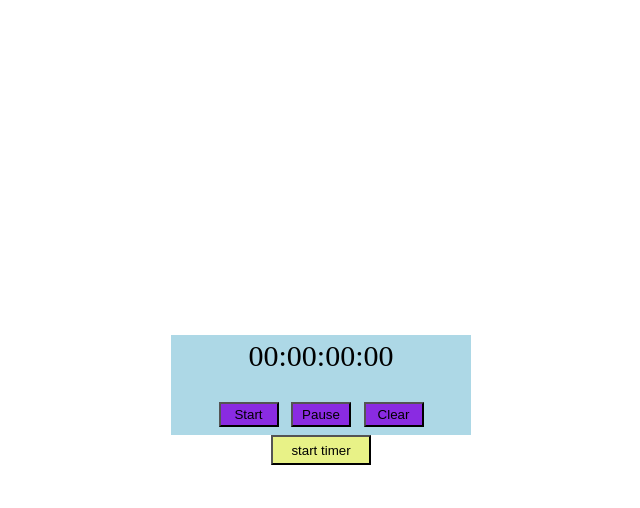
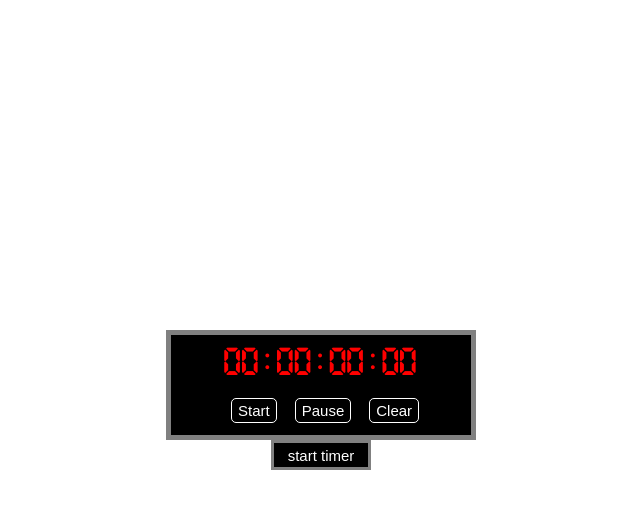
Before and after one commit to sahlct/stopwatch, a plain HTML site: page index.html in a window 1280 px wide. Both pictures are taken after a click on the button "start timer". Shown: the whole page, without its empty margins (319-959 px from the left). Drawn offline with Linux system fonts and the light colour scheme.

Commit message:
digitalfont

```diff
--- a/style.css
+++ b/style.css
@@ -1,3 +1,7 @@
+@font-face {
+    font-family: digital;
+    src: url(font/Digital\ Dismay.otf);
+}
 body{
     margin: 0;
     box-sizing: border-box;
@@ -11,10 +15,13 @@ body{
     display: flex;
     justify-content: center;
     align-items: center;
+    border: 5px solid grey;
     width: 300px;
     height: 100px;
-    background-color: lightblue;
+    background-color: black;
+    color: red;
     font-size: 50px;
+    font-family: digital;
 }
 #stopwatch{
     display: flex;
@@ -23,17 +30,30 @@ body{
     align-items: center;
     width: 300px;
     height: 100px;
-    background-color: lightblue;
+    background-color: rgba(0, 0, 0, 1);
+    color: red;
+    border: 5px solid grey;
     font-size: 50px;
+    font-family: digital;
 }
 #timers{
-    font-size: 30px;
+    font-size: 40px;
     display: flex;
+    height: 50%;
+    align-items: flex-end;
+}
+#buttons{
+    height: 50%;
+    display: flex;
+    gap: 10%;
+    align-items: center;
 }
 #stopwatch button{
     width: 60px;
     height: 25px;
-    background-color: blueviolet;
+    background-color: black;
+    border-radius: 5px;
+    border: 1px solid white;
 }
 #stopwatch{
     display: none;
@@ -41,5 +61,8 @@ body{
 button{
     width: 100px;
     height: 30px;
-    background-color: rgba(212, 231, 34, 0.542);
+    background-color: black;
+    font-size: 15px;
+    border: 3px solid grey;
+    color: white;
 }
```
Also changed, not shown: font/Digital Dismay.otf (added).
